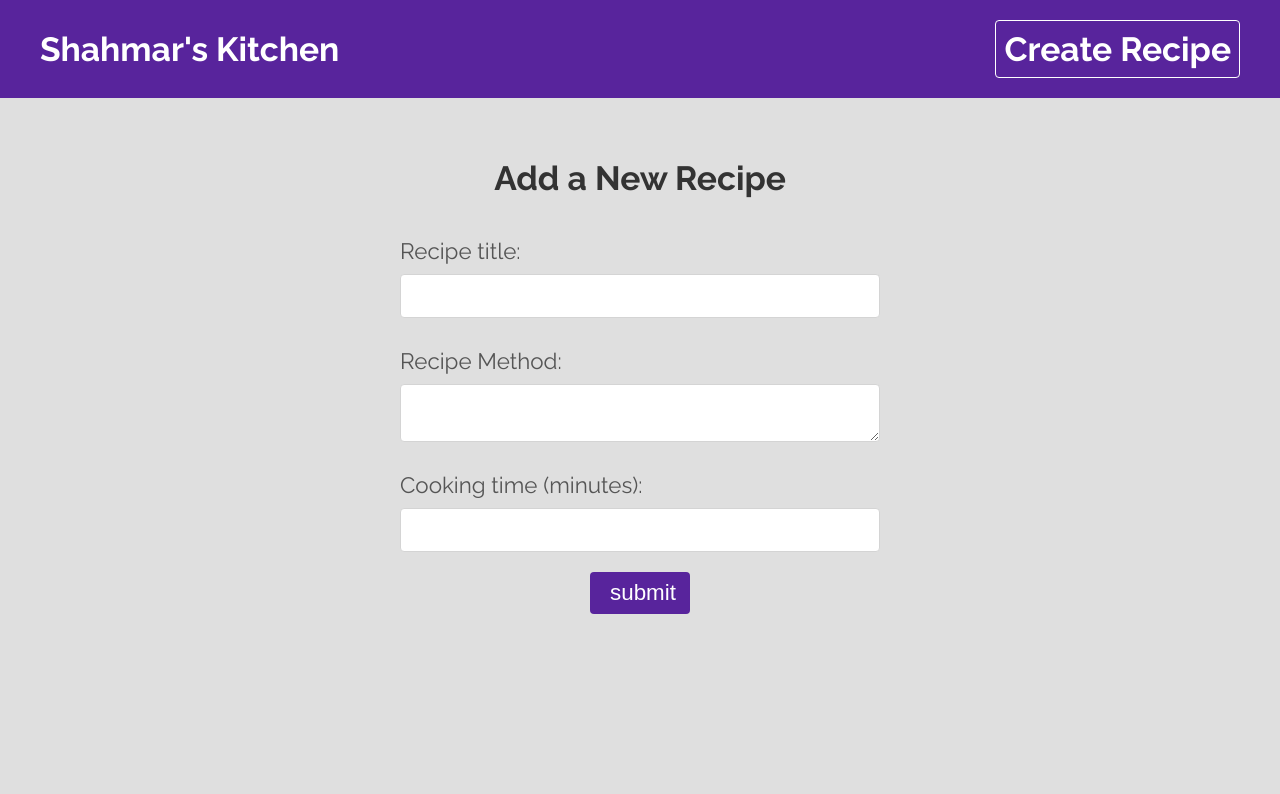
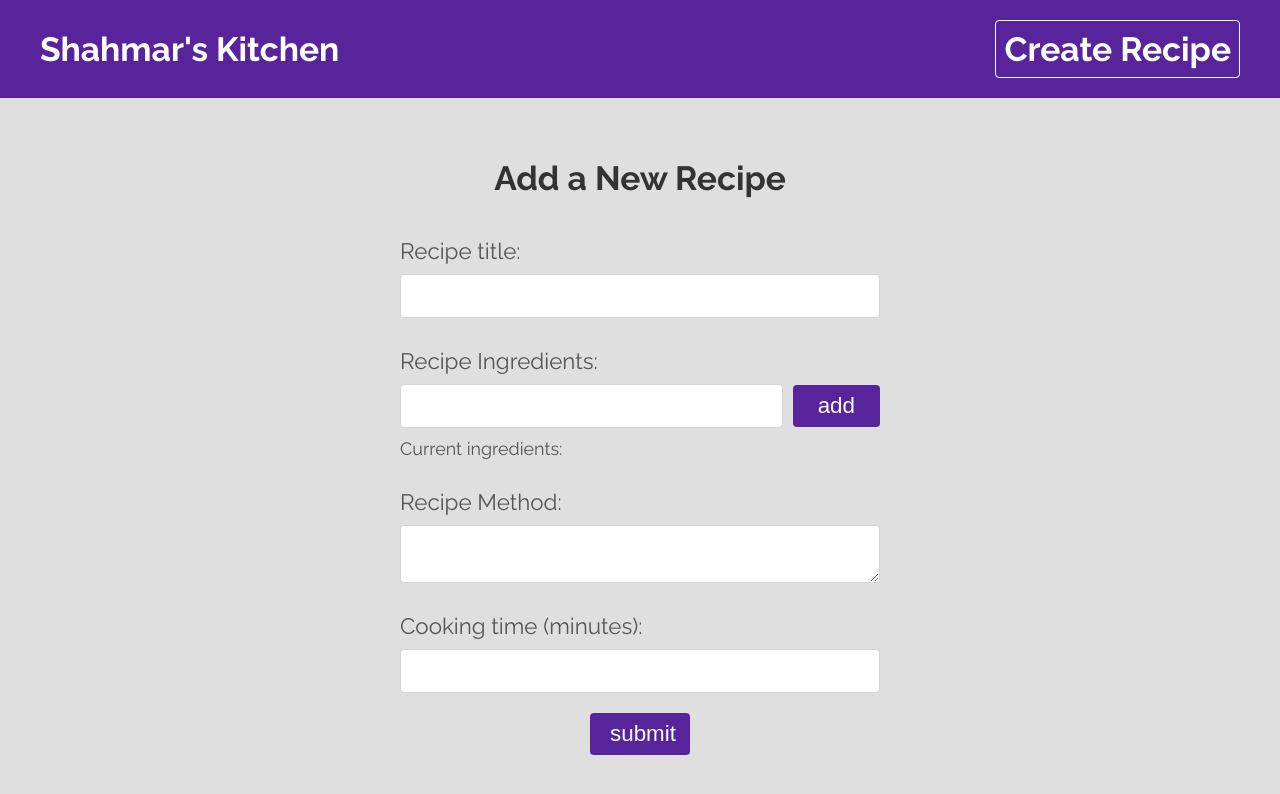
Before and after one commit to ShahmarAliyev/Reciper-Recipe-Directory, a React (Create React App) app: page /create in a window 1280 px wide. Shown: the top 794 px of the page. Built offline with nearby package versions, Linux system fonts and the light colour scheme.

Commit message:
add multiple ingredients

```diff
--- a/src/pages/create/create.css
+++ b/src/pages/create/create.css
@@ -24,3 +24,10 @@
   text-decoration: none;
   margin: 20px auto;
 }
+.ingredients {
+  display: flex;
+  align-items: center;
+}
+.ingredients button {
+  margin: 0 0 0 10px;
+}
--- a/src/pages/create/create.jsx
+++ b/src/pages/create/create.jsx
@@ -1,4 +1,4 @@
-import { useState } from "react";
+import { useState, useRef } from "react";
 
 // styles
 import "./create.css";
@@ -7,10 +7,24 @@
   const [title, setTitle] = useState("");
   const [method, setMethod] = useState("");
   const [cookingTime, setCookingTime] = useState("");
+  const [newIngredient, setNewIngredient] = useState("");
+  const [ingredients, setIngredients] = useState([]);
+  const ingredientInput = useRef(null);
 
   const handleSubmit = (e) => {
     e.preventDefault();
-    console.log(title, method, cookingTime);
+    console.log(title, method, cookingTime, ingredients);
+  };
+
+  const handleAdd = (e) => {
+    e.preventDefault();
+    const ing = newIngredient.trim();
+
+    if (ing && !ingredients.includes(ing)) {
+      setIngredients((prevIngredients) => [...prevIngredients, newIngredient]);
+    }
+    setNewIngredient("");
+    ingredientInput.current.focus();
   };
 
   return (
@@ -27,7 +41,26 @@
           />
         </label>
 
-        {/* recipe ingredients here */}
+        <label>
+          <span>Recipe Ingredients:</span>
+          <div className="ingredients">
+            <input
+              type="text"
+              onChange={(e) => setNewIngredient(e.target.value)}
+              value={newIngredient}
+              ref={ingredientInput}
+            />
+            <button onClick={handleAdd} className="btn">
+              add
+            </button>
+          </div>
+        </label>
+        <p>
+          Current ingredients:{" "}
+          {ingredients.map((i) => (
+            <em key={i}>{i}, </em>
+          ))}
+        </p>
 
         <label>
           <span>Recipe Method:</span>
```
